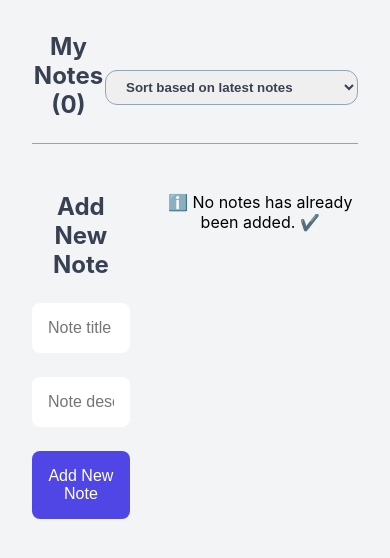
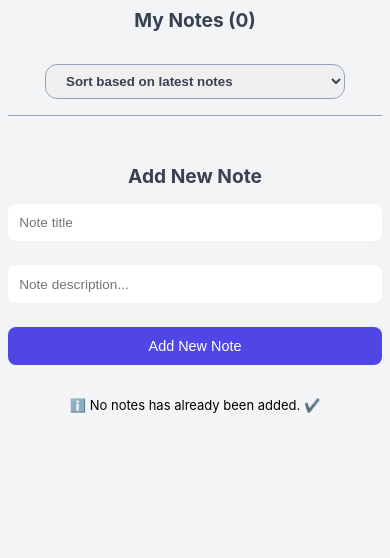
Before and after one commit to AmirRaZz/note_app, a React (Vite) app: page / in a window 390 px wide. Shown: the top 558 px of the page. Built offline with nearby package versions, Linux system fonts and the light colour scheme.

Commit message:
add responsive styles for mobile devices in App.css and index.css

```diff
--- a/src/App.css
+++ b/src/App.css
@@ -101,3 +101,89 @@
 .note-item__footer {
   color: var(--text-300);
 }
+
+/* Responsive styles for mobile devices */
+@media screen and (max-width: 768px) {
+  #root {
+    padding: 1rem;
+  }
+
+  .note-header {
+    flex-direction: column;
+    gap: 1rem;
+    padding-bottom: 1rem;
+  }
+
+  .note-app {
+    flex-direction: column;
+    gap: 2rem;
+  }
+
+  .add-new-note,
+  .note-container {
+    width: 100%;
+  }
+
+  .note-status {
+    flex-direction: column;
+    gap: 0.5rem;
+    align-items: flex-start;
+  }
+
+  .note-item__header {
+    flex-direction: column;
+    align-items: flex-start;
+  }
+
+  .note-item__header .actions {
+    width: 100%;
+    justify-content: flex-end;
+    margin-top: 0.5rem;
+  }
+
+  /* Enhanced mobile styles */
+  .note-item {
+    box-shadow: 0 2px 4px rgba(0, 0, 0, 0.1);
+  }
+
+  .note-item__header .title {
+    font-size: 1rem;
+    margin-bottom: 0.3rem;
+    word-break: break-word;
+  }
+
+  .note-item__header .desc {
+    font-size: 0.9rem;
+    word-break: break-word;
+  }
+
+  .note-item__header .actions {
+    display: flex;
+    align-items: center;
+    gap: 1rem;
+  }
+
+  .note-item__header .actions button {
+    padding: 0.5rem;
+    font-size: 1rem;
+  }
+}
+
+/* Small mobile devices */
+@media screen and (max-width: 480px) {
+  #root {
+    padding: 0.5rem;
+  }
+
+  .note-item {
+    padding: 0.75rem;
+  }
+
+  .note-item__header .actions {
+    gap: 0.8rem;
+  }
+
+  .note-item__footer {
+    font-size: 0.8rem;
+  }
+}
--- a/src/index.css
+++ b/src/index.css
@@ -87,3 +87,51 @@
   color: white;
   font-size: 1rem;
 }
+
+/* Mobile responsive styles */
+@media screen and (max-width: 768px) {
+  body {
+    font-size: 14px;
+  }
+
+  .text-field {
+    padding: 0.8rem;
+    font-size: 0.9rem;
+  }
+
+  .btn {
+    padding: 0.8rem;
+  }
+
+  select {
+    width: 100%;
+    max-width: 300px;
+    margin: 0 auto;
+  }
+
+  h1 {
+    font-size: 1.5rem;
+    margin-bottom: 1rem;
+  }
+
+  h2 {
+    font-size: 1.2rem;
+    margin-bottom: 1rem;
+  }
+}
+
+@media screen and (max-width: 480px) {
+  body {
+    font-size: 13px;
+  }
+
+  .text-field {
+    padding: 0.7rem;
+    font-size: 0.85rem;
+  }
+
+  .btn {
+    padding: 0.7rem;
+    font-size: 0.9rem;
+  }
+}
```
